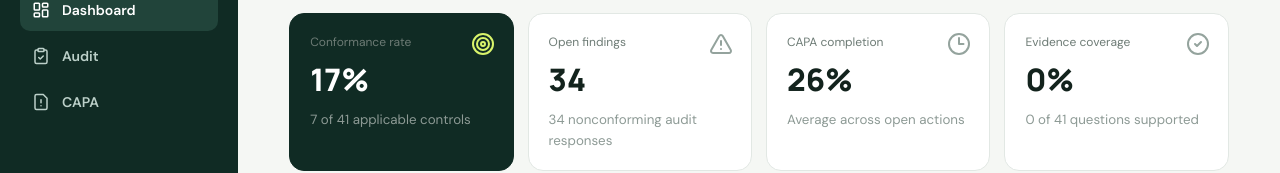
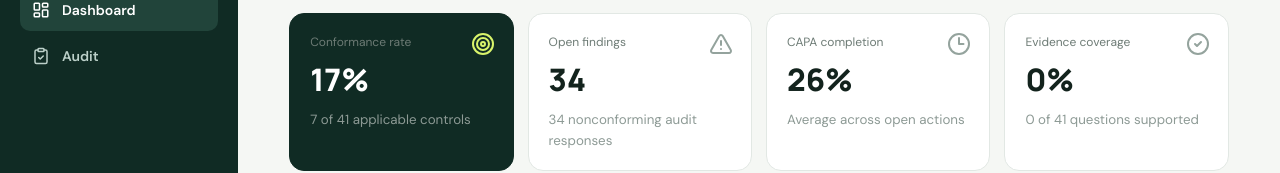
Before and after one commit to shasabbir/audit_hub_demo, a Next.js app: page / in a window 1280 px wide. Shown: the part 151-324 px from the top of the page. Built offline with nearby package versions, Linux system fonts and the light colour scheme.

Commit message:
Remove CAPA from sidebar navigation

```diff
--- a/app/components.js
+++ b/app/components.js
@@ -2,19 +2,13 @@
 
 import Link from "next/link";
 import { usePathname } from "next/navigation";
-import {
-  ClipboardCheck,
-  LayoutDashboard,
-  FileWarning,
-  FlaskConical,
-} from "lucide-react";
+import { ClipboardCheck, LayoutDashboard, FlaskConical } from "lucide-react";
 
 export function Shell({ children, eyebrow, title, subtitle, actions }) {
   const path = usePathname();
   const nav = [
     { href: "/", label: "Dashboard", icon: LayoutDashboard },
     { href: "/audit", label: "Audit", icon: ClipboardCheck },
-    { href: "/capa/2", label: "CAPA", icon: FileWarning },
   ];
   return (
     <div className="site-shell">
```
Also changed, not shown: 45 other files (tests, documents, lock files or other folders).
